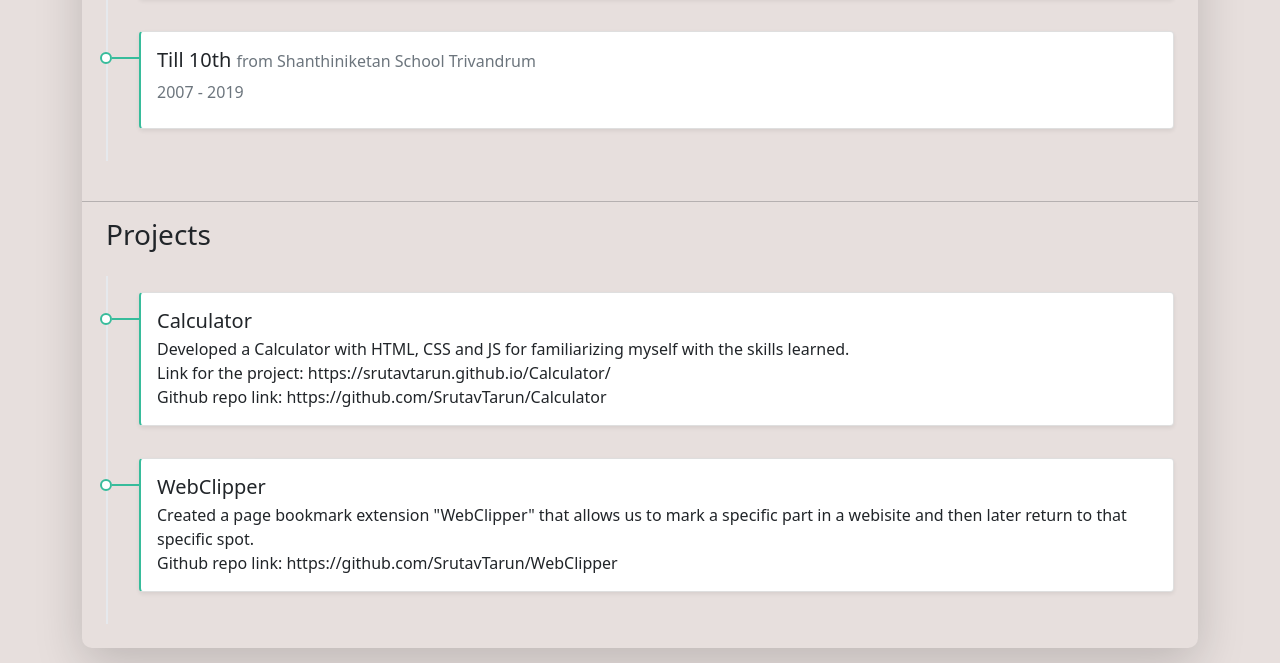
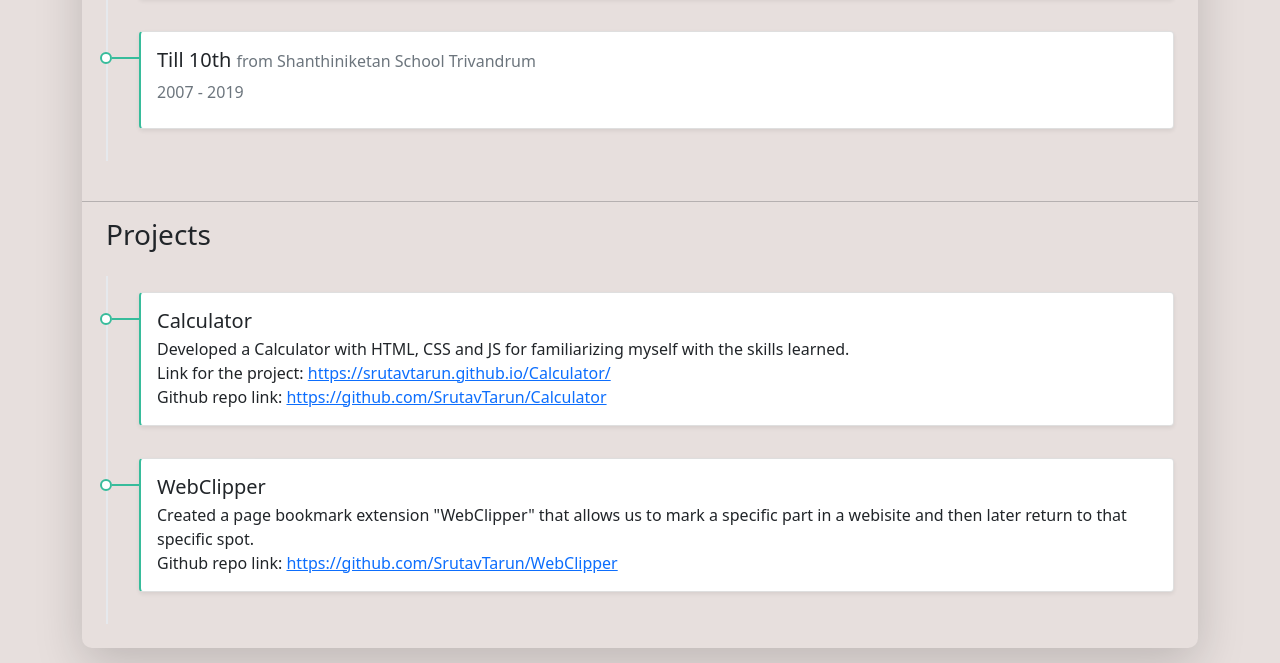
Before and after one commit to SrutavTarun/Resume, a website: page index.html in a window 1280 px wide. Shown: the part 1046-1709 px from the top of the page. Drawn offline with nearby package versions, Linux system fonts and the light colour scheme.

Commit message:
updated index.html and image

```diff
--- a/index.html
+++ b/index.html
@@ -162,7 +162,8 @@
               <div class="card-body">
                 <div class="h5 mb-1">Calculator<span class="text-muted h6"></span></div>
                 <div>
-                  Developed a Calculator with HTML, CSS and JS for familiarizing myself with the skills learned.<br>Link for the project: https://srutavtarun.github.io/Calculator/ <br>Github repo link: https://github.com/SrutavTarun/Calculator
+                  Developed a Calculator with HTML, CSS and JS for familiarizing myself with the skills learned.<br>Link
+                  for the project: <a href="https://srutavtarun.github.io/Calculator/">https://srutavtarun.github.io/Calculator/</a><br>Github repo link: <a href="https://github.com/SrutavTarun/Calculator">https://github.com/SrutavTarun/Calculator</a>
                 </div>
               </div>
             </div>
@@ -170,7 +171,8 @@
               <div class="card-body">
                 <div class="h5 mb-1">WebClipper<span class="text-muted h6"></span></div>
                 <div>
-                  Created a page bookmark extension "WebClipper" that allows us to mark a specific part in a webisite and then later return to that specific spot.<br>Github repo link: https://github.com/SrutavTarun/WebClipper
+                  Created a page bookmark extension "WebClipper" that allows us to mark a specific part in a webisite
+                  and then later return to that specific spot.<br>Github repo link: <a href="https://github.com/SrutavTarun/WebClipper">https://github.com/SrutavTarun/WebClipper</a>
                 </div>
               </div>
             </div>
```
